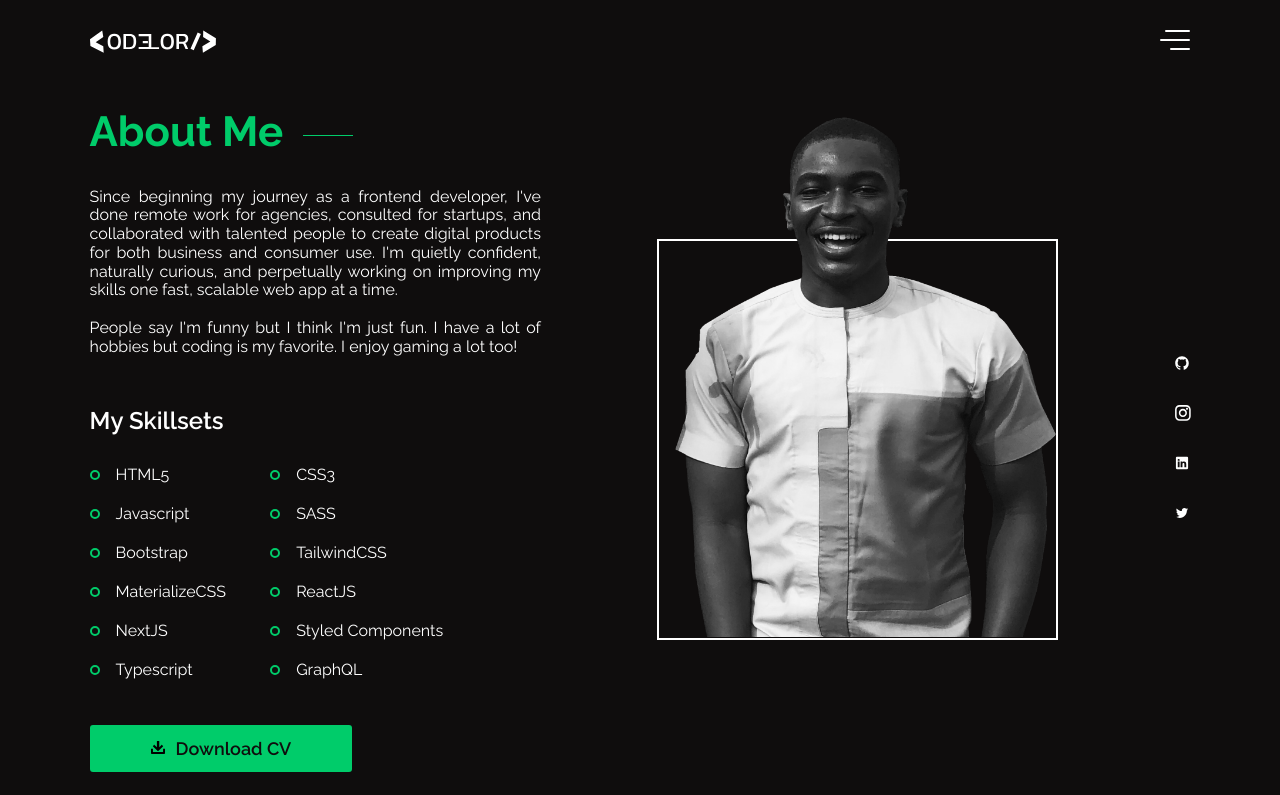
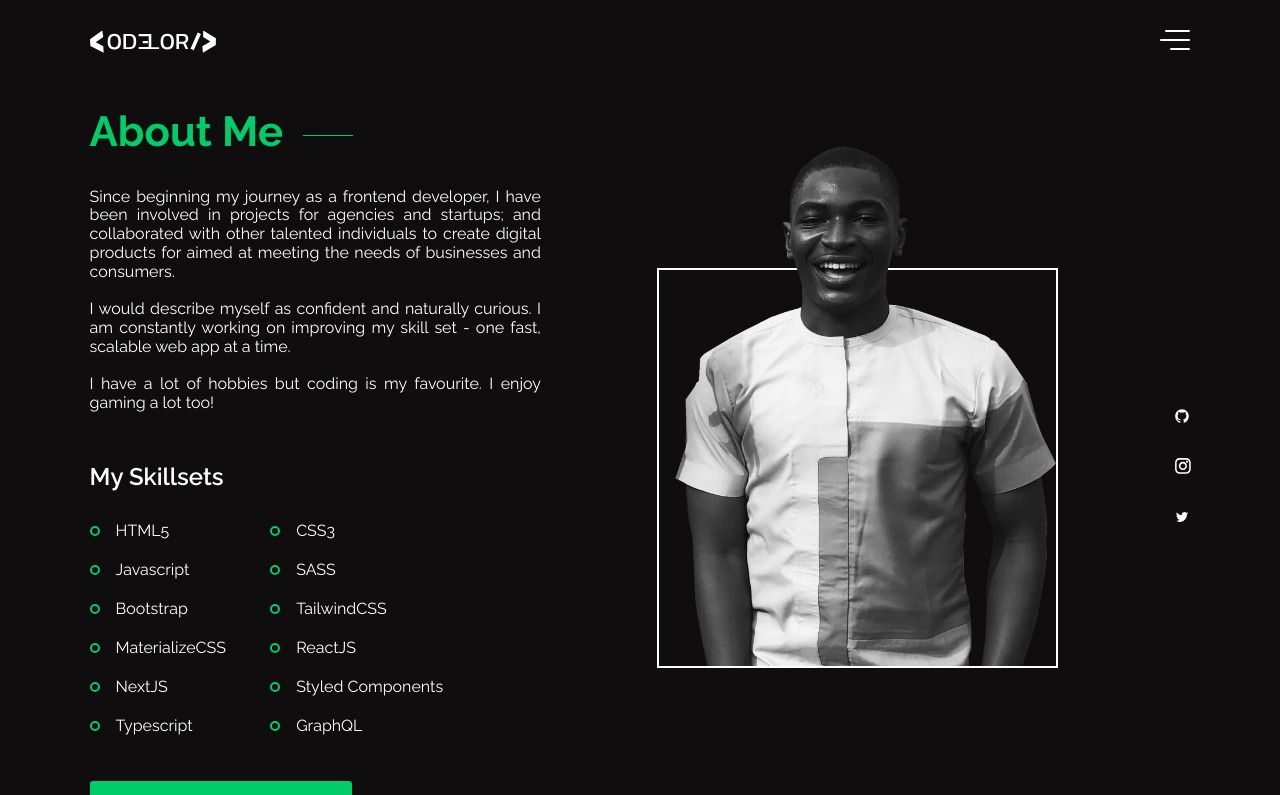
Before and after one commit to horler234/portfolio-v3, a Next.js app: page /about in a window 1280 px wide. Shown: the top 795 px of the page. Built offline with nearby package versions, Linux system fonts and the light colour scheme.

Commit message:
Updated contents

```diff
--- a/components/AboutWrapper.tsx
+++ b/components/AboutWrapper.tsx
@@ -17,15 +17,18 @@ export const AboutWrapper = () => (
   <AboutContainer>
     <SectionTitle>About Me</SectionTitle>
     <BodyText>
-      Since beginning my journey as a frontend developer, I've done remote work
-      for agencies, consulted for startups, and collaborated with talented
-      people to create digital products for both business and consumer use. I'm
-      quietly confident, naturally curious, and perpetually working on improving
-      my skills one fast, scalable web app at a time.
+      Since beginning my journey as a frontend developer, I have been involved
+      in projects for agencies and startups; and collaborated with other
+      talented individuals to create digital products for aimed at meeting the
+      needs of businesses and consumers.
       <br />
       <br />
-      People say I'm funny but I think I'm just fun. I have a lot of hobbies but
-      coding is my favorite. I enjoy gaming a lot too!
+      I would describe myself as confident and naturally curious. I am
+      constantly working on improving my skill set - one fast, scalable web app
+      at a time.
+      <br />
+      <br />I have a lot of hobbies but coding is my favourite. I enjoy gaming a
+      lot too!
     </BodyText>
     <DisplayAtMedia laptop desktop>
       <Skillset />
--- a/components/ContactWrapper.tsx
+++ b/components/ContactWrapper.tsx
@@ -48,7 +48,7 @@ export const ContactWrapper = () => (
       <ContactTextWrapper>
         <BodyText maxWidth="301px">
           Do you have comments on any of my projects? Are you interested in
-          working together or you just wanna have a chat? Send me a message at:
+          working together? Send me a message at:
         </BodyText>
         <H1>shuaibabdulmuqit@gmail.com</H1>
         <NumberWrapper>
--- a/components/HomeWrapper.tsx
+++ b/components/HomeWrapper.tsx
@@ -76,9 +76,9 @@ export const HomeWrapper = () => (
     <H1 isGreen>Hi, meet</H1>
     <h1>Abdulmuqit Shuaib</h1>
     <BodyText maxWidth="100%">
-      I'm a self-taught frontend developer from Lagos, Nigeria. I am currently
-      an undergraduate studying Civil & Environmental Engineering in the
-      University of Lagos, Akoka.
+      Abdulmuqit is a self-taught front-end developer from Lagos, Nigeria.
+      Currently, he is an undergraduate student at the University of Lagos,
+      Akoka where he is studying Civil & Environmental Engineering.
     </BodyText>
     <Link href="mailto:shuaibabdulmuqit@gmail.com">
       <a target="_blank">
--- a/components/SocialIcons.tsx
+++ b/components/SocialIcons.tsx
@@ -57,13 +57,13 @@ export const SocialIcons = ({notCentered}: SocialProps) => (
           </a>
         </Link>
       </li>
-      <li>
+      {/* <li>
         <Link href="https://github.com/horler234">
           <a target="_blank">
             <LinkedinIcon iconWidth="14px" iconHeight="14px" />
           </a>
         </Link>
-      </li>
+      </li> */}
       <li>
         <Link href="https://twitter.com/shuaibabdmuqit">
           <a target="_blank">
--- a/components/navigation/HamburgerIcon.tsx
+++ b/components/navigation/HamburgerIcon.tsx
@@ -7,7 +7,6 @@ import styled from "styled-components";
  */
 
 export const Hamburger = styled.button`
-  /* display: block; */
   position: absolute;
   top: 30px;
   right: 10%;
@@ -33,7 +32,6 @@ export const Hamburger = styled.button`
     border-radius: 1px;
     transition: all 0.3s linear;
     position: relative;
-    /* transform-origin: 1px; */
   }
 
   div:first-child {
--- a/components/navigation/NavigationStyle.tsx
+++ b/components/navigation/NavigationStyle.tsx
@@ -1,5 +1,4 @@
 import styled from "styled-components";
-import { ShowNavbar } from "../keyframes/ShowNavbar";
 
 export type NavLinkProps = {
   isActive?: boolean;
@@ -8,10 +7,6 @@ export type NavLinkProps = {
 type NavbarProps = {
   isOpen: boolean;
 };
-
-// export const NavLayout = styled.div`
-
-// `;
 
 export const NavigationWrapper = styled.div<NavbarProps>`
   position: fixed;
@@ -22,22 +17,11 @@ export const NavigationWrapper = styled.div<NavbarProps>`
   width: ${(props) => (props.isOpen ? "100vw" : "0")};
   z-index: 5;
   overflow: hidden;
-  animation: ${(props) => (props.isOpen ? ShowNavbar : ShowNavbar)}2s ease;
   border-radius: ${(props) => (props.isOpen ? "0" : "500px")};
   transition: all .6s ease;
   ul {
     list-style: none;
     padding: 0;
-  }
-  @media ${(props) => props.theme.media.mobileL} {
-    /* width: 313px; */
-  }
-
-  @media ${(props) => props.theme.media.tablet} {
-    /* width: 456px; */
-    ul {
-      /* padding-left: 100px; */
-    }
   }
 `;
 export const NavListItem = styled.li<NavLinkProps>`
```
